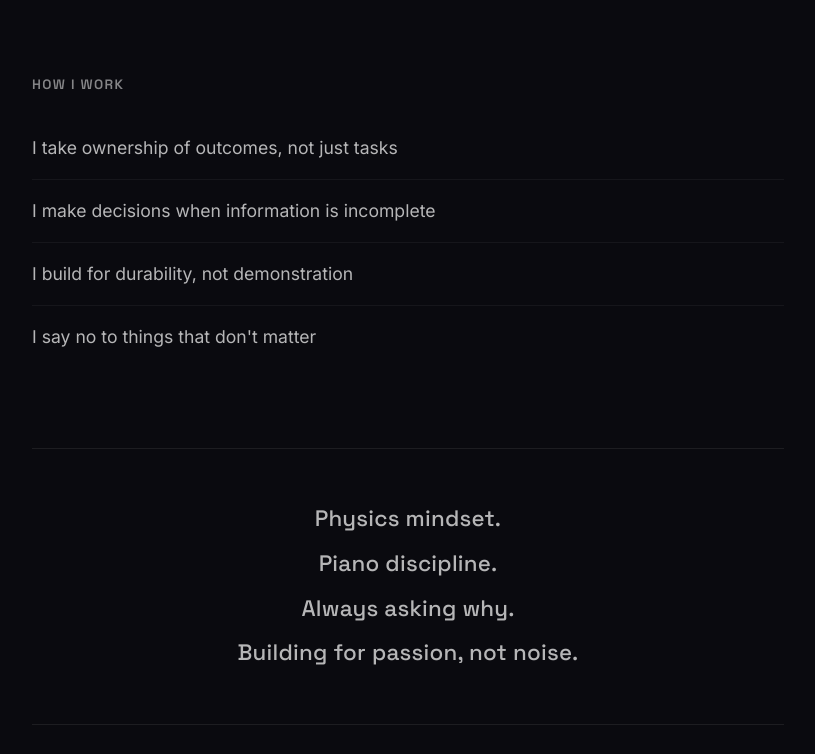
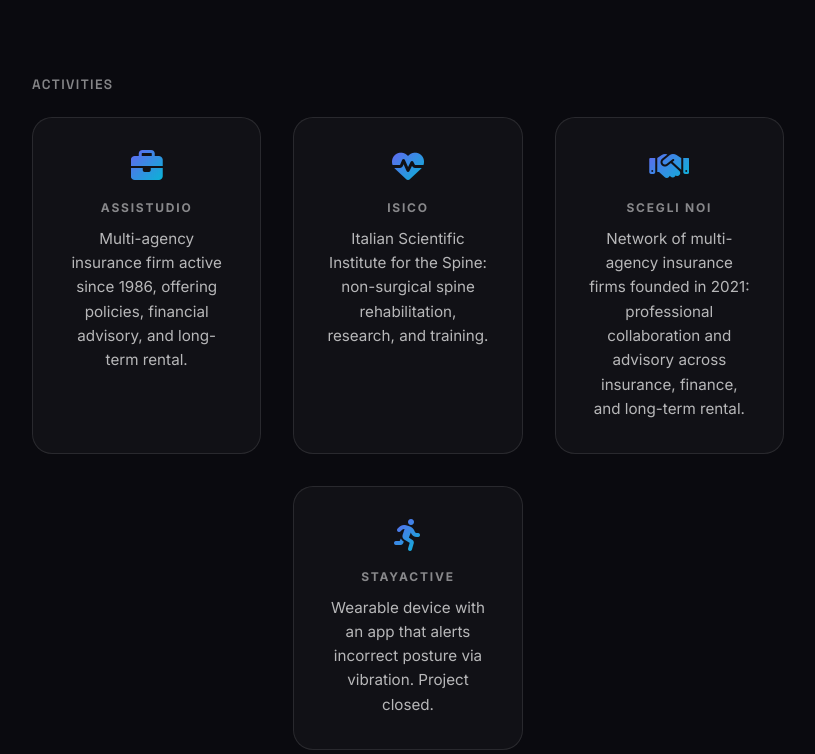
Before and after one commit to Adrenocortico/adrenocortico.github.io, a plain HTML site: page index.html in a window 1280 px wide. Shown: the part 1022-1776 px from the top of the page, without its empty margins (232-1047 px from the left). Drawn offline with Linux system fonts and the light colour scheme.

Commit message:
Add Activities section and translations
Introduce an Activities content section to index.html with four activity tiles (Assistudio, ISICO, Scegli Noi, StayActive) including FontAwesome icons and data-i18n attributes. Add corresponding i18n keys and localized copy to locales/en.json and locales/it.json so the new UI strings render in English and Italian.

```diff
--- a/index.html
+++ b/index.html
@@ -36,6 +36,32 @@
                 <li>Decisions with real consequences, not theoretical exercises</li>
                 <li>Systems that need structure, not noise</li>
             </ul>
+        </section>
+
+        <section class="content-section">
+            <h2 class="section-heading" data-i18n="index.activitiesTitle">Activities</h2>
+            <div class="human-grid">
+                <div class="human-item">
+                    <i class="fa-solid fa-briefcase human-icon"></i>
+                    <span class="human-label" data-i18n="index.activityAssistudioTitle">Assistudio</span>
+                    <p data-i18n="index.activityAssistudioText">Ongoing work in insurance and financial systems.</p>
+                </div>
+                <div class="human-item">
+                    <i class="fa-solid fa-heart-pulse human-icon"></i>
+                    <span class="human-label" data-i18n="index.activityIsicoTitle">ISICO</span>
+                    <p data-i18n="index.activityIsicoText">Clinical and rehabilitation workflows where accuracy matters.</p>
+                </div>
+                <div class="human-item">
+                    <i class="fa-solid fa-handshake human-icon"></i>
+                    <span class="human-label" data-i18n="index.activityScegliNoiTitle">Scegli Noi</span>
+                    <p data-i18n="index.activityScegliNoiText">Active initiative.</p>
+                </div>
+                <div class="human-item">
+                    <i class="fa-solid fa-person-running human-icon"></i>
+                    <span class="human-label" data-i18n="index.activityStayActiveTitle">StayActive</span>
+                    <p data-i18n="index.activityStayActiveText">Startup at the intersection of technology and health, now closed.</p>
+                </div>
+            </div>
         </section>
 
         <!-- How I Work -->
--- a/locales/en.json
+++ b/locales/en.json
@@ -59,7 +59,15 @@
       "Decisions with real consequences, not theoretical exercises",
       "Systems that need structure, not noise"
     ],
-    "whatIWorkOnExample": "A concrete example of this is the Palio of Vigevano—an organizational ecology of institutions, associations, sponsors, volunteers, logistics, and real risk—where I lead vision and delivery under ambiguity.",
+    "activitiesTitle": "Activities",
+    "activityAssistudioTitle": "Assistudio",
+    "activityAssistudioText": "Multi-agency insurance firm active since 1986, offering policies, financial advisory, and long-term rental.",
+    "activityIsicoTitle": "ISICO",
+    "activityIsicoText": "Italian Scientific Institute for the Spine: non-surgical spine rehabilitation, research, and training.",
+    "activityScegliNoiTitle": "Scegli Noi",
+    "activityScegliNoiText": "Network of multi-agency insurance firms founded in 2021: professional collaboration and advisory across insurance, finance, and long-term rental.",
+    "activityStayActiveTitle": "StayActive",
+    "activityStayActiveText": "Wearable device with an app that alerts incorrect posture via vibration. Project closed.",
     "howIWork": "How I work",
     "howIWorkList": [
       "I take ownership of outcomes, not just tasks",
```
Also changed, not shown: locales/it.json (+9 -1 lines).
